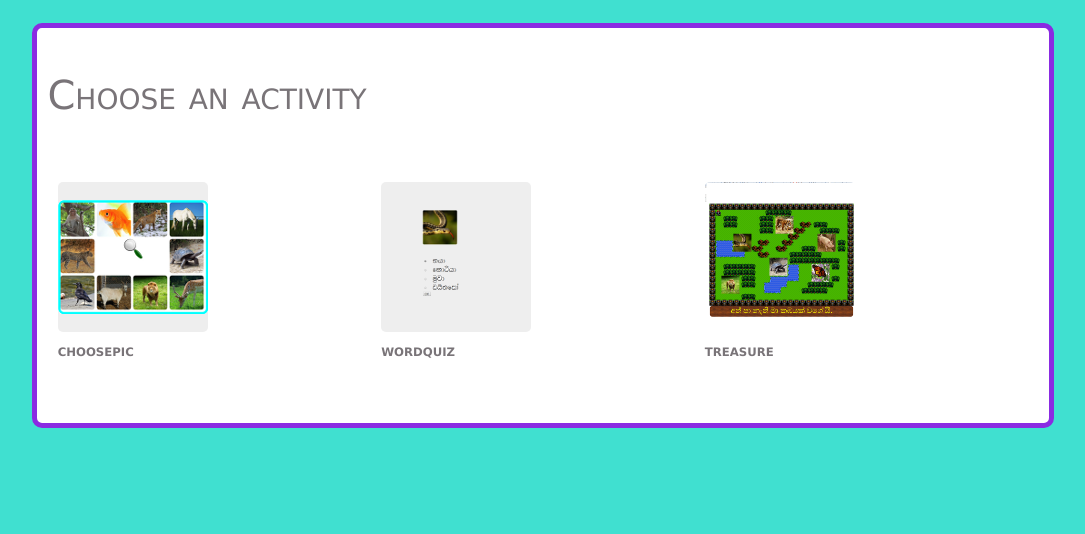
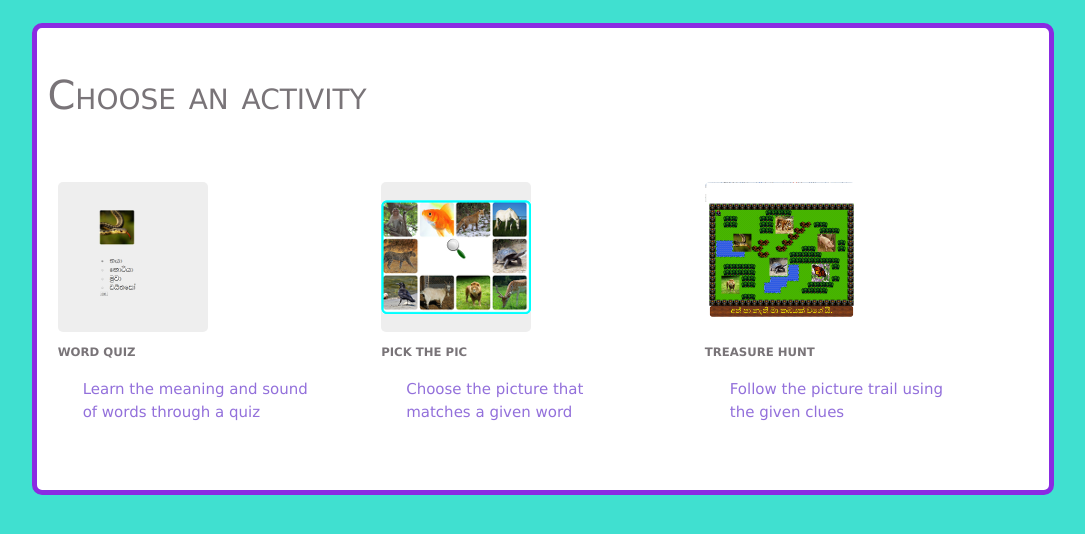
Before and after one commit to sinhalaquiz/sinhalaforkids, a Django app: page / in a window 1280 px wide. Shown: the part 143-677 px from the top of the page, without its empty margins (97-1182 px from the left). Run offline with Django 3.2, Linux system fonts and the light colour scheme.

Commit message:
Main menu provides more details

```diff
--- a/sinhalaforkids/urls.py
+++ b/sinhalaforkids/urls.py
@@ -8,7 +8,27 @@ class HomePageView(TemplateView):
 
     def get_context_data(self, **kwargs):
         context = super(HomePageView, self).get_context_data(**kwargs)
-        context['apps'] = ['choosepic', 'wordquiz', 'treasure']
+        context['apps'] = [
+            {
+                'url' : 'wordquiz',
+                'name' : 'Word Quiz',
+                'img' : 'wordquiz.png',
+                'desc' : 'Learn the meaning and sound of words through a quiz'
+            },
+            {
+                'url' : 'choosepic',
+                'name' : 'Pick the pic',
+                'img' : 'choosepic.png',
+                'desc' : 'Choose the picture that matches a given word'
+            },
+            {
+                'url' : 'treasure',
+                'name' : 'Treasure Hunt',
+                'img' : 'treasure.png',
+                'desc' : 'Follow the picture trail using the given clues'
+            },
+        ]
+
         return context
 
 urlpatterns = patterns('',
--- a/static/css/site.css
+++ b/static/css/site.css
@@ -53,6 +53,10 @@ header {
     text-transform: uppercase;
 }
 
+.galleryItem p {
+    font: 15px/1.5 Verdana, Helvetica, sans-serif;
+}
+
 .galleryItem img {
     max-width: 100%;
     -webkit-border-radius: 5px;
--- a/templates/index.html
+++ b/templates/index.html
@@ -15,8 +15,9 @@ Sinhala For Kids
     {% for app in apps %}
     <div class="galleryItem">
         {% static "" as baseUrl %}
-        <a href="/{{ app }}/"><img src="{{ baseUrl }}img/{{ app }}.png" alt=""></a>
-        <h3>{{ app}}</h3>
+        <a href="/{{app.url}}/"><img src="{{baseUrl}}img/{{app.img}}" alt="{{app.name}}"></a>
+        <h3>{{app.name}}</h3>
+        <p>{{app.desc}}</p>
     </div>
     {% endfor %}
 </div>
```
